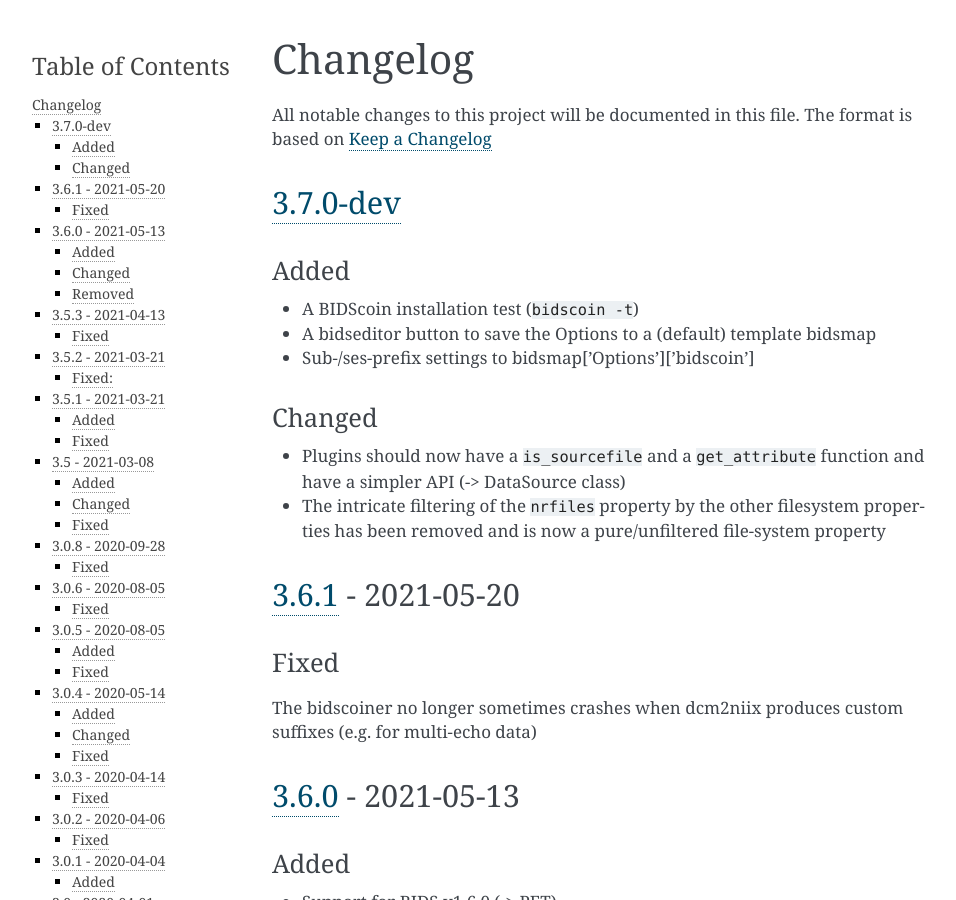
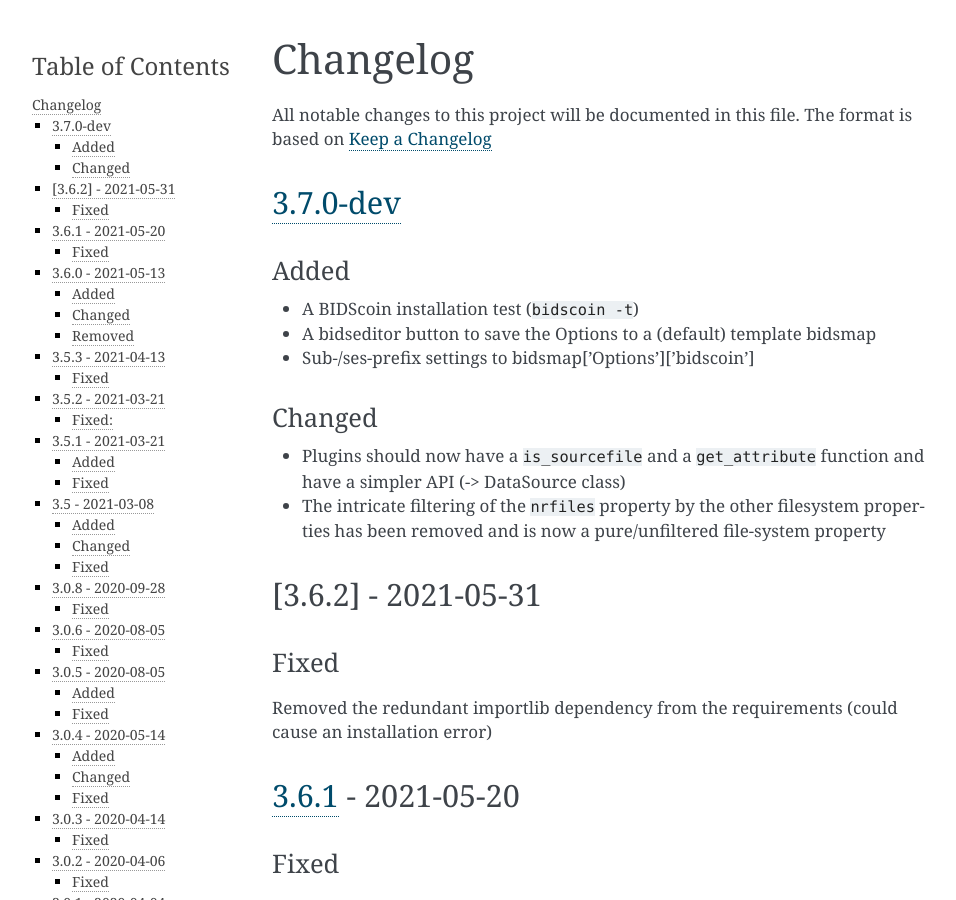
Before and after one commit to Donders-Institute/bidscoin, a Sphinx documentation site: the page built from docs/CHANGELOG.md, in a window 1280 px wide and 900 px high. Shown: the whole window, without its empty margins (148-1104 px from the left). Built offline with Sphinx 7.4.7, drawn with Linux system fonts in a browser that asks for light colours.

Commit message:
Updated doc

```diff
--- a/docs/CHANGELOG.md
+++ b/docs/CHANGELOG.md
@@ -12,6 +12,11 @@
 ### Changed
 - Plugins should now have a `is_sourcefile` and a `get_attribute` function and have a simpler API (-> DataSource class)
 - The intricate filtering of the `nrfiles` property by the other filesystem properties has been removed and is now a pure/unfiltered file-system property
+
+## [3.6.2] - 2021-05-31
+
+### Fixed
+Removed the redundant importlib dependency from the requirements (could cause an installation error)
 
 ## [3.6.1] - 2021-05-20
 
```
